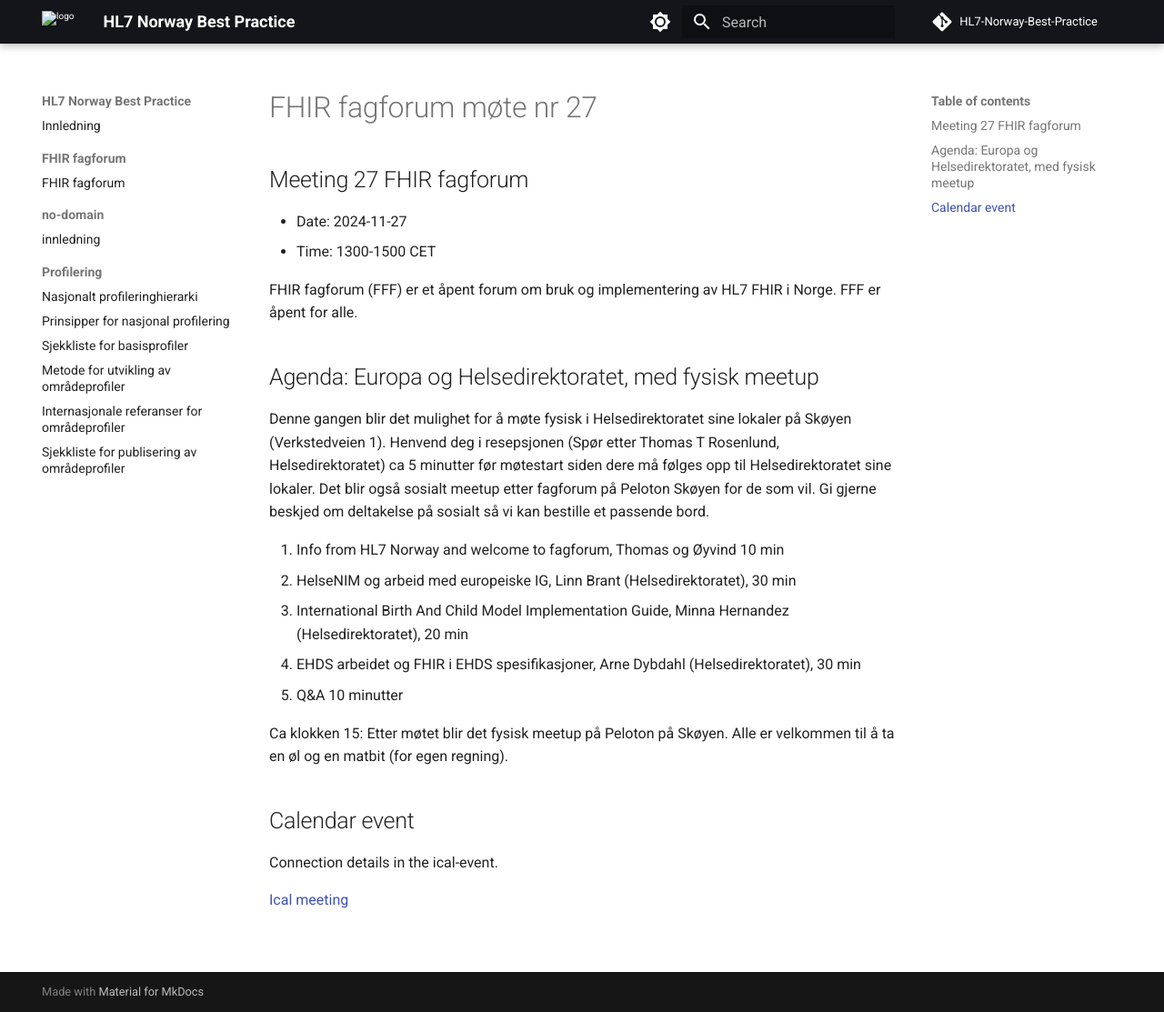
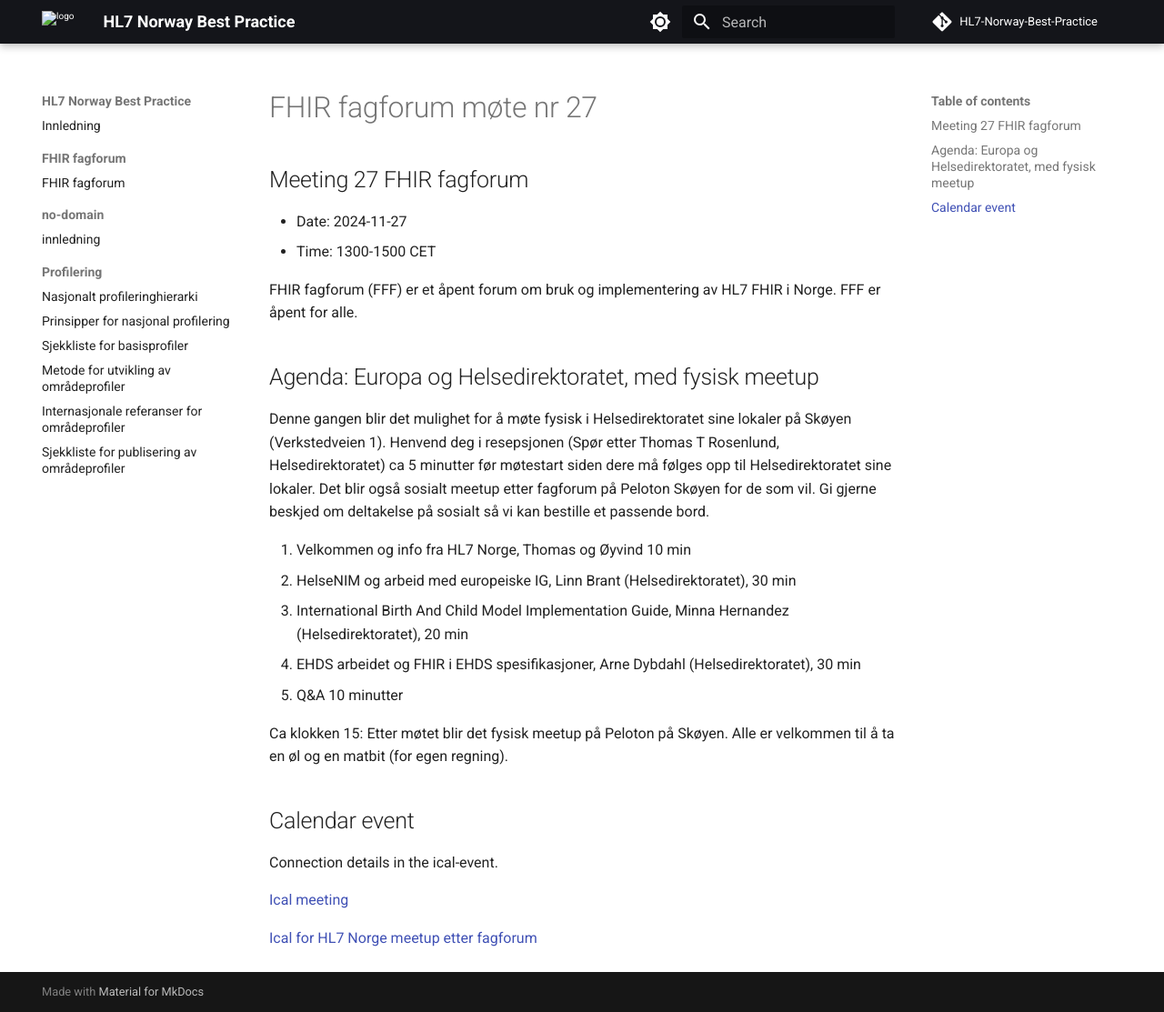
Before and after one commit to HL7Norway/best-practice, an MkDocs documentation site: the page built from docs/FHIR-faglig-forum/_agenda/2024-11-27-agenda.md, in a window 1280 px wide and 1113 px high. Shown: the whole window at 91% size. Built offline with MkDocs 1.6.1 and Material for MkDocs 9.7.7, drawn with Linux system fonts in a browser that asks for light colours; comment, search, counter and statistics services are not loaded.

Commit message:
Ical meetup

```diff
--- a/docs/FHIR-faglig-forum/_agenda/2024-11-27-agenda.md
+++ b/docs/FHIR-faglig-forum/_agenda/2024-11-27-agenda.md
@@ -17,7 +17,7 @@ FHIR fagforum (FFF) er et åpent forum om bruk og implementering av HL7 FHIR i N
 
 Denne gangen blir det mulighet for å møte fysisk i Helsedirektoratet sine lokaler på Skøyen (Verkstedveien 1). Henvend deg i resepsjonen (Spør etter Thomas T Rosenlund, Helsedirektoratet) ca 5 minutter før møtestart siden dere må følges opp til Helsedirektoratet sine lokaler. Det blir også sosialt meetup etter fagforum på Peloton Skøyen for de som vil. Gi gjerne beskjed om deltakelse på sosialt så vi kan bestille et passende bord.
 
-1. Info from HL7 Norway and welcome to fagforum, Thomas og Øyvind 10 min
+1. Velkommen og info fra HL7 Norge, Thomas og Øyvind 10 min
 2. HelseNIM og arbeid med europeiske IG, Linn Brant (Helsedirektoratet), 30 min
 3. International Birth And Child Model Implementation Guide, Minna Hernandez (Helsedirektoratet), 20 min
 4. EHDS arbeidet og FHIR i EHDS spesifikasjoner, Arne Dybdahl (Helsedirektoratet), 30 min
@@ -30,3 +30,5 @@ Ca klokken 15: Etter møtet blir det fysisk meetup på Peloton på Skøyen. Alle
 Connection details in the ical-event.
 
 [Ical meeting](ical/FHIR%20fagforum%20%2327.ics)
+
+[Ical for HL7 Norge meetup etter fagforum](ical/HL7-Norge-meetup-fagforum27.ics)
```
Also changed, not shown: 1 other file.
